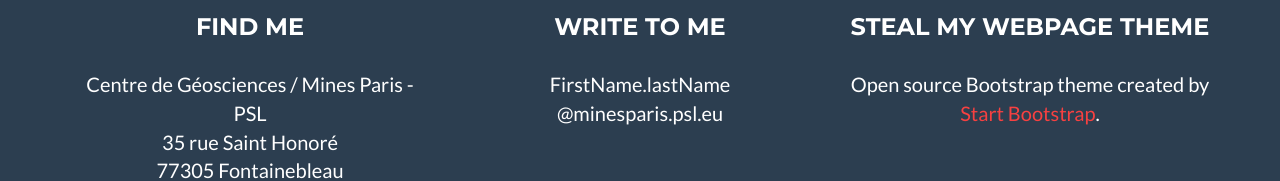
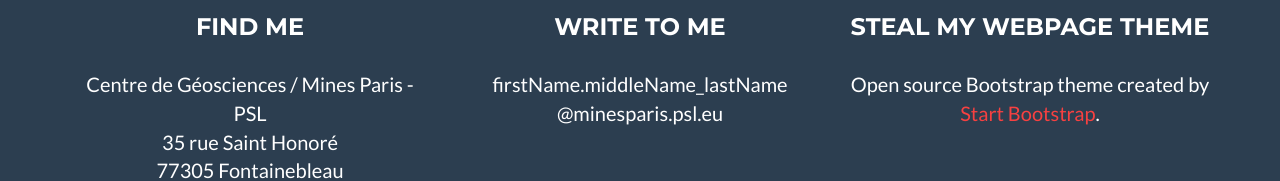
Before and after one commit to gabrielvc/gabrielcardoso.github.io, a website: page index.html in a window 1280 px wide. Shown: the part 2084-2265 px from the top of the page. Drawn offline with nearby package versions, Linux system fonts and the light colour scheme.

Commit message:
Update index.html to better account for email

```diff
--- a/index.html
+++ b/index.html
@@ -20,7 +20,7 @@
     <meta name="description" content="">
     <meta name="author" content="">
 
-    <title>Gabriel V. Cardoso</title>
+    <title>Gabriel Victorino Cardoso</title>
 
     <!-- Bootstrap Core CSS -->
     <link href="vendor/bootstrap/css/bootstrap.min.css" rel="stylesheet">
@@ -191,7 +191,7 @@ Team <a href="http://www.cristal.univ-lille.fr/?rubrique29&eid=30">
                     <div class="footer-col col-md-4">
                         <h3>Write to me</h3>
                         <p>
-                            FirstName.lastName<br>@minesparis.psl.eu
+                            firstName.middleName_lastName<br>@minesparis.psl.eu
                         </p>
                         </div>
                     <div class="footer-col col-md-4">
```
